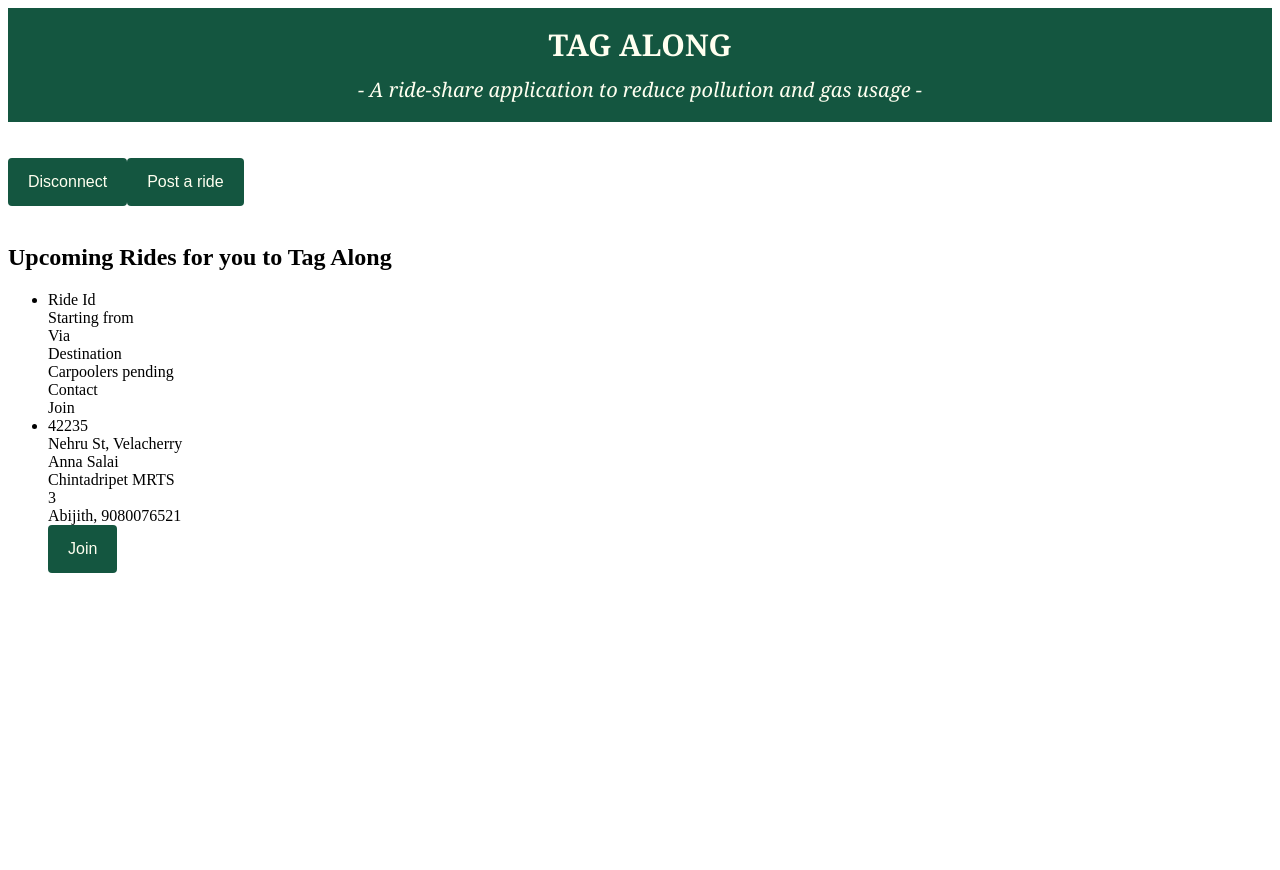
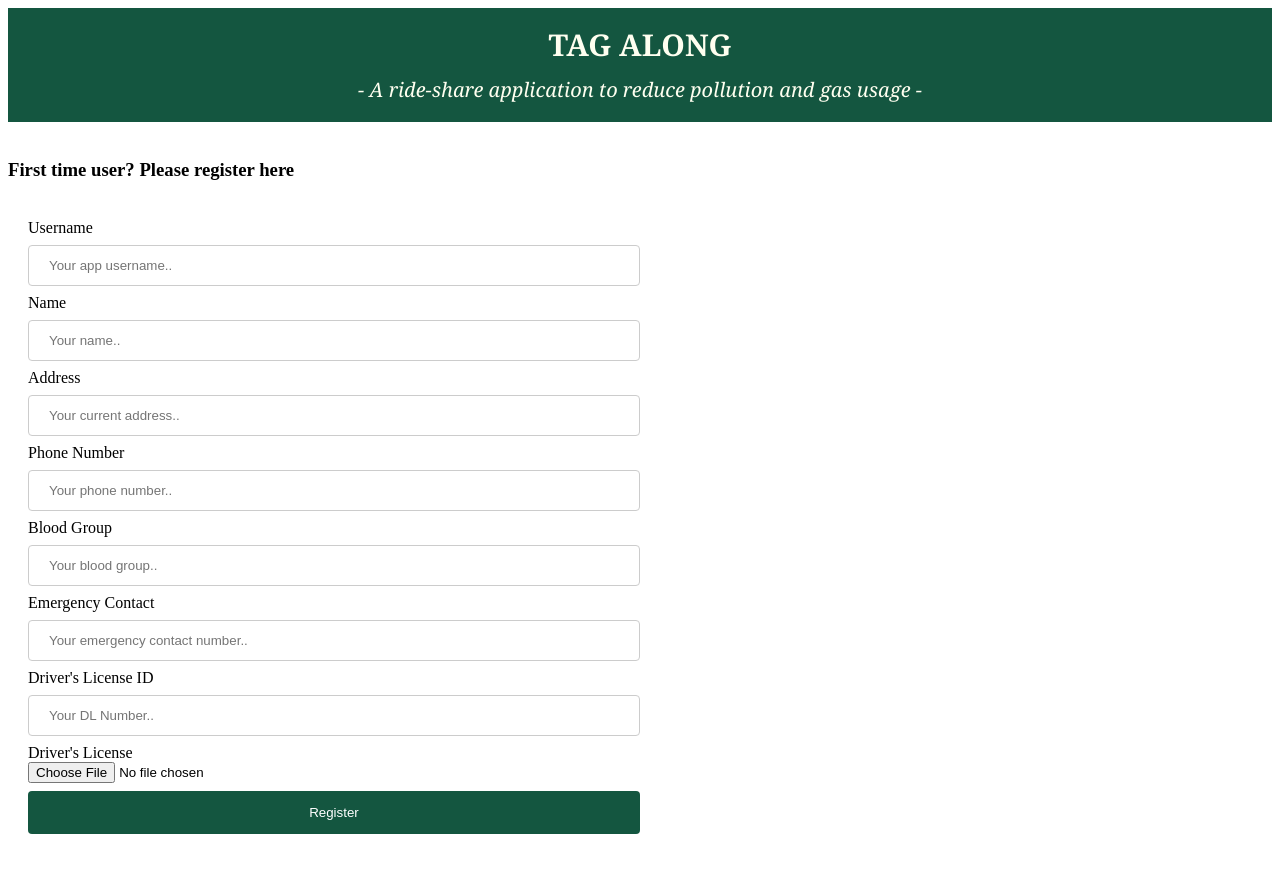
Before and after one commit to AngelineReetuA/carpoolingDApp, a React (Vite) app: page /profile/1 in a window 1280 px wide. Before the commit the page ends 800 px from the top, so only its background shows below. Built offline with nearby package versions, Linux system fonts and the light colour scheme.

Commit message:
Finished basic registration process

```diff
--- a/src/components/Connection.jsx
+++ b/src/components/Connection.jsx
@@ -7,24 +7,25 @@ import { CarLoader } from "./Loader";
 
 export function Connection() {
   const [isConnected, setIsConnected] = useState(false);
+  const [noProviders, setNoProviders] = useState();
   const [account, setAccount] = useState("");
-  const navigate = useNavigate()
+  const navigate = useNavigate();
   const navigateToProfile = (account) => {
-    console.log("account "+account)
-    setTimeout(()=>navigate(`/profile/${account}`),2000)
-  }
-  useEffect(() => {
-    if (window.ethereum) {
-      ethereum.request({ method: "eth_accounts" }).then((accounts) => {
-        if (accounts.length > 0) {
-          const account = accounts[0];
-          setAccount(account);
-          setIsConnected(true);
-          navigateToProfile(account)
-        }
-      });
-    }
-  }, []);
+    console.log("account " + account);
+    setTimeout(() => navigate(`/profile/${account}`), 2000);
+  };
+  // useEffect(() => {
+  //   if (window.ethereum) {
+  //     ethereum.request({ method: "eth_accounts" }).then((accounts) => {
+  //       if (accounts.length > 0) {
+  //         const account = accounts[0];
+  //         setAccount(account);
+  //         setIsConnected(true);
+  //         navigateToProfile(account)
+  //       }
+  //     });
+  //   }
+  // }, []);
 
   const detectCurrentProvider = () => {
     let provider;
@@ -34,6 +35,7 @@ export function Connection() {
       provider = window.web3.currentProvider;
     } else {
       console.log("No providers detected");
+      setNoProviders(true);
     }
     return provider;
   };
@@ -48,7 +50,10 @@ export function Connection() {
         const account = userAcc[0];
         setAccount(account);
         setIsConnected(true);
-        navigateToProfile(account)
+        setNoProviders(false);
+        navigateToProfile(account);
+      } else {
+        setNoProviders(true);
       }
     } catch (err) {
       console.log("Error" + err);
@@ -58,7 +63,6 @@ export function Connection() {
   const onDisconnect = () => {
     setIsConnected(false);
   };
-
 
   return (
     <>
@@ -95,6 +99,16 @@ export function Connection() {
             <br />
           </>
         )}
+        <br/><br/>
+        {noProviders && (
+          <>
+            <center>
+              <div className="errorMessage">
+                No providers detected.. Please install Metamask and try again.
+              </div>
+            </center>
+          </>
+        )}
       </div>
     </>
   );
--- a/src/components/ProfileNavBar.jsx
+++ b/src/components/ProfileNavBar.jsx
@@ -1,9 +1,10 @@
 import React from "react";
 import { useNavigate } from "react-router-dom";
 
+
 export function ProfileNavBar() {
+  const navigate = useNavigate()
   function disconnect  () {
-    const navigate = useNavigate()
     navigate(`/`);
   };
   return (
@@ -13,6 +14,7 @@ export function ProfileNavBar() {
           Disconnect
         </button>
         <button className="button">Post a ride</button>
+        <button className="button">Profile</button>
       </div>
     </>
   );
--- /dev/null
+++ b/src/components/Registration.jsx
@@ -0,0 +1,118 @@
+import React, { useState } from "react";
+import "../styles/Forms.css";
+
+export function Registration() {
+  const [success, setSuccess] = useState(false);
+
+  async function register(event) {
+    event.preventDefault();
+
+    const formData = new FormData(event.target);
+    const uname = formData.get("uName");
+    const name = formData.get("name");
+    const address = formData.get("address");
+    const phoneNo = formData.get("phno");
+    const bg = formData.get("bloodGroup");
+    const emergency = formData.get("emerCon");
+    const dlID = formData.get("dlno");
+    const dlpng = formData.get("dl");
+    let dlHash;
+    console.log(dlpng);
+    try {
+      const resp = await fetch("http://localhost:4000/uploadfiles", {
+        method: "POST",
+        body: formData,
+      });
+
+      console.log("IPFS DONE");
+      dlHash = await resp.json();
+      console.log(dlHash);
+      formData.append("dlHash", dlHash.filePath);
+    } catch (error) {}
+
+    // const doc = {
+    //   username: uname,
+    //   name: name,
+    //   address: address,
+    //   phoneNo: phoneNo,
+    //   bloodGroup: bg,
+    //   emergencyContact: emergency,
+    //   licenceID: dlID,
+    //   licenceHash: dlHash?.filePath,
+    // };
+
+    try {
+      const resp = await fetch("http://localhost:4000/addToHF", {
+        method: "POST",
+        body: formData,
+      });
+
+      console.log("HF DONE");
+      console.log(dlHash);
+      setSuccess(true);
+    } catch (error) {}
+  }
+
+  return (
+    <>
+      {success && (
+        <div className="alert-box">
+          <span className="close-btn" onClick={() => setSuccess(false)}>
+            &times;
+          </span>
+          <p>Registered Successfully!</p>
+        </div>
+      )}
+      <form onSubmit={register}>
+        <h3>First time user? Please register here</h3>
+        <div className="form">
+          <label>Username</label>
+          <br />
+          <input type="text" name="uName" placeholder="Your app username.." />
+          <br />
+          <label>Name</label>
+          <br />
+          <input type="text" name="name" placeholder="Your name.." />
+          <br />
+          <label>Address</label>
+          <br />
+          <input
+            type="text"
+            name="address"
+            placeholder="Your current address.."
+          />
+          <br />
+          <label>Phone Number</label>
+          <br />
+          <input type="text" name="phno" placeholder="Your phone number.." />
+          <br />
+          <label>Blood Group</label>
+          <br />
+          <input
+            type="text"
+            name="bloodGroup"
+            placeholder="Your blood group.."
+          />
+          <br />
+          <label>Emergency Contact</label>
+          <br />
+          <input
+            type="text"
+            name="emerCon"
+            placeholder="Your emergency contact number.."
+          />
+          <br />
+          <label>Driver's License ID</label>
+          <br />
+          <input type="text" name="dlno" placeholder="Your DL Number.." />
+          <br />
+          <label>Driver's License</label>
+          <br />
+          <input type="file" accept=".png" name="dl" />
+          <br />
+          <input type="submit" value="Register" />
+        </div>
+      </form>
+    </>
+  );
+}
--- a/src/pages/Profile.jsx
+++ b/src/pages/Profile.jsx
@@ -1,6 +1,7 @@
 import React from 'react'
 import {useParams} from 'react-router-dom'
 import { Header } from '../components/Header'
+import { Registration } from "../components/Registration"
 import { ProfileNavBar } from '../components/ProfileNavBar'
 import { RideTable } from '../components/RideTable'
 
@@ -10,9 +11,8 @@ export function Profile() {
     console.log(account);
   return (
     <>
-        <Header/><br/><br/>
-        <ProfileNavBar/><br/>
-        <RideTable/>
+        <Header/><br/>
+        <Registration/>
     </>
   )
 }
--- /dev/null
+++ b/src/styles/Forms.css
@@ -0,0 +1,47 @@
+input[type=text], select {
+    width: 50%;
+    padding: 12px 20px;
+    margin: 8px 0;
+    display: inline-block;
+    border: 1px solid #ccc;
+    border-radius: 4px;
+    box-sizing: border-box;
+  }
+
+  input[type=submit] {
+    width: 50%;
+    background-color:  rgb(20, 86, 64);
+    color: white;
+    padding: 14px 20px;
+    margin: 8px 0;
+    border: none;
+    border-radius: 4px;
+    cursor: pointer;
+  }
+
+  input[type=submit]:hover {
+    background-color:rgb(8, 38, 28);
+  }
+
+.form {
+    padding: 20px;
+  }
+  .alert-box {
+    position: relative;
+    padding: 15px;
+    margin: 15px 0;
+    border: 1px solid #ddd;
+    border-radius: 4px;
+    background-color: #9fd0aa;
+    color:rgb(20, 86, 64);
+  }
+
+  .close-btn {
+    position: absolute;
+    top: 0;
+    right: 5px;
+    cursor: pointer;
+    font-size: 20px;
+    font-weight: bold;
+    color:rgb(20, 86, 64);
+  }
```
